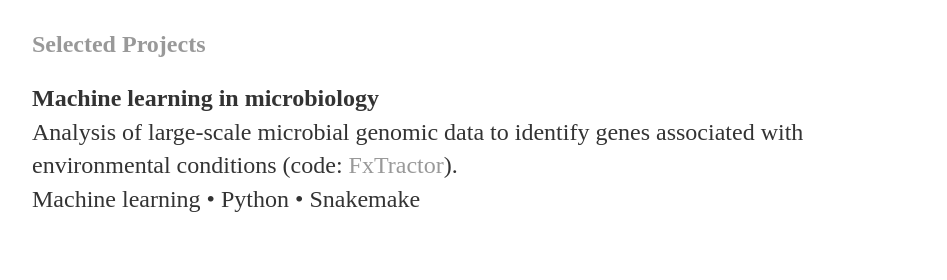
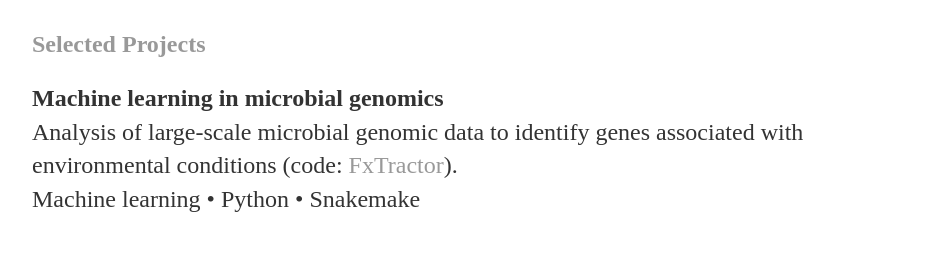
Before and after one commit to waltercostamb/waltercostamb.github.io, a Jekyll site: the page built from index.html, in a window 1280 px wide. Shown: the part 982-1262 px from the top of the page, without its empty margins (160-1107 px from the left). Built offline with Jekyll 4.4.1, drawn with Linux system fonts in a browser that asks for light colours.

Commit message:
Update index.html

```diff
--- a/index.html
+++ b/index.html
@@ -36,7 +36,7 @@ Explore my <a href="https://waltercostamb.github.io/projects/">projects</a>, <a
 <h2><a href="https://waltercostamb.github.io/projects/">Selected Projects</a></h2>
 
 <p>
-<strong>Machine learning in microbiology</strong><br>
+<strong>Machine learning in microbial genomics</strong><br>
 Analysis of large-scale microbial genomic data to identify genes associated with environmental conditions (code: <a href="https://github.com/MGXlab/FxTractor">FxTractor</a>).<br>
 Machine learning • Python • Snakemake<br><br>
 </p>
```
